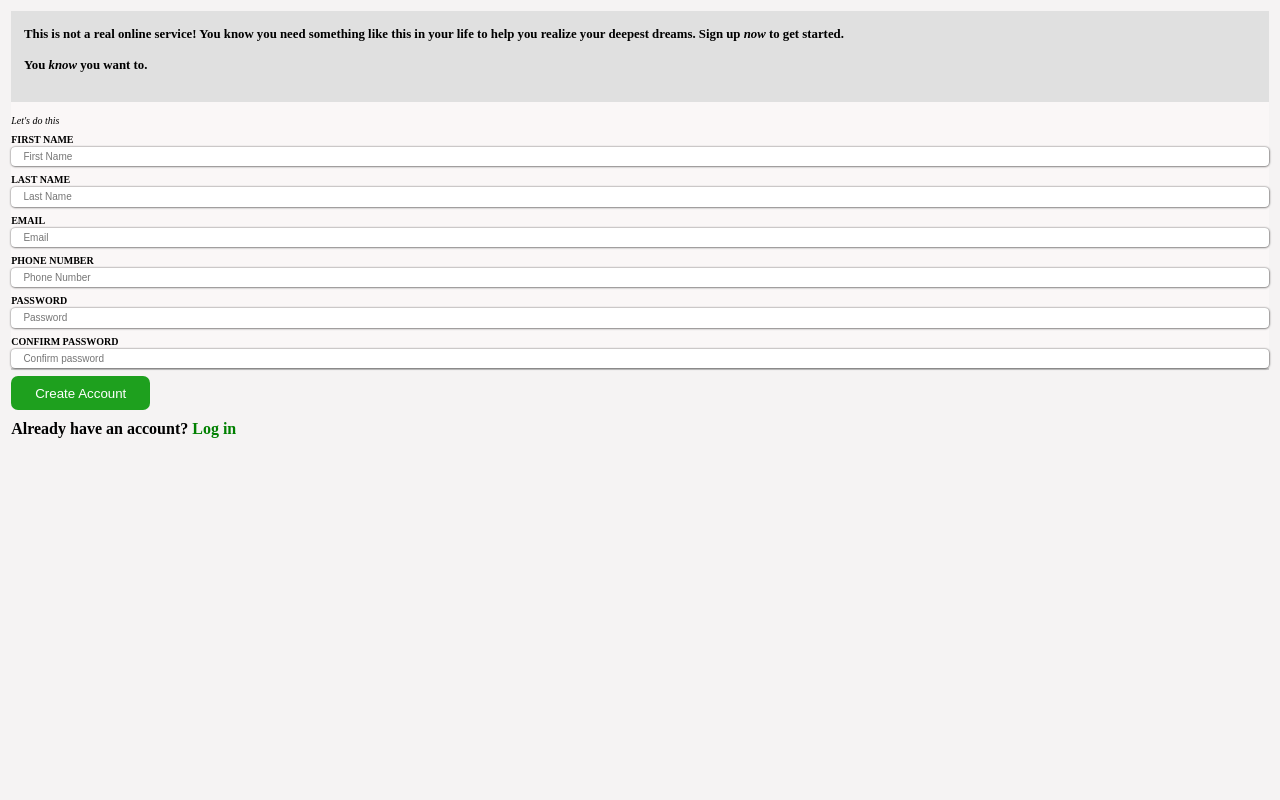
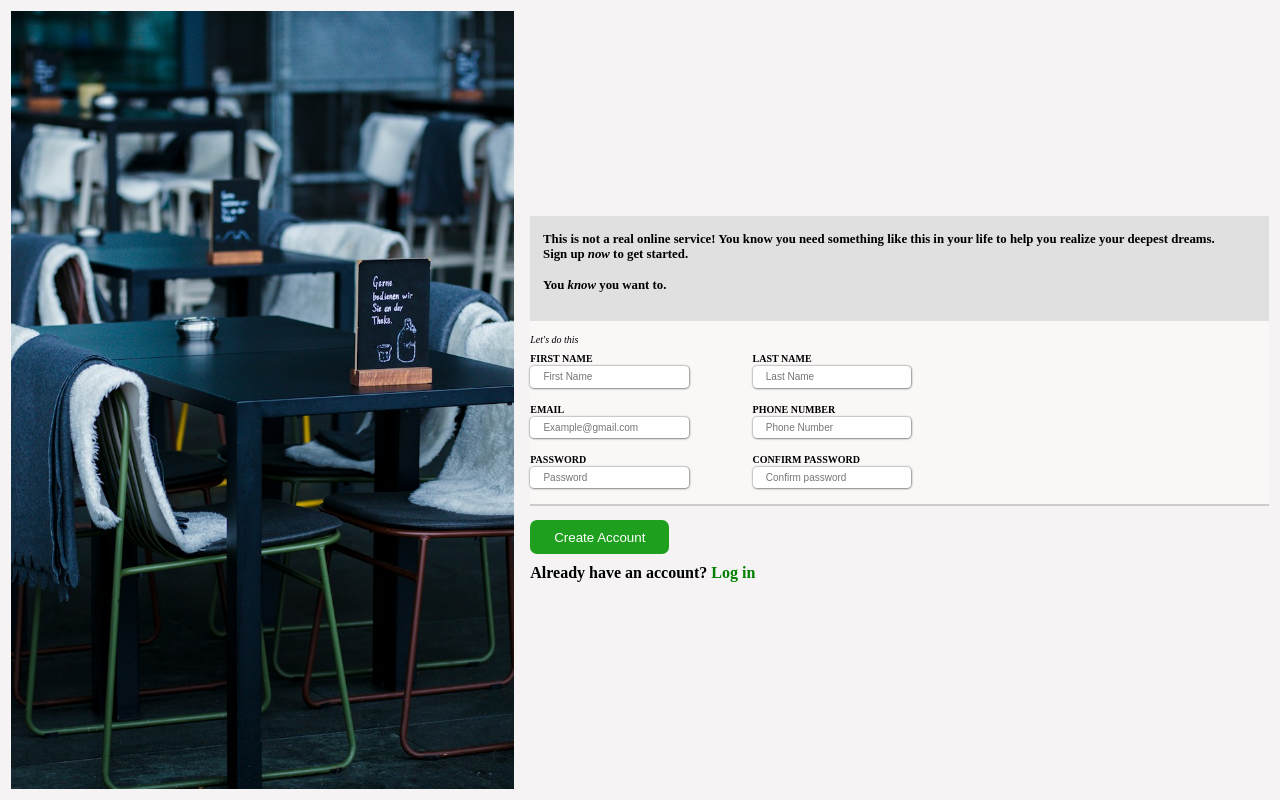
Before and after one commit to Abdulrazak-idris/TOP_singUpPage, a plain HTML site: page index.html in a window 1280 px wide. Drawn offline with Linux system fonts and the light colour scheme.

Commit message:
Added responsiveness

```diff
--- a/index.html
+++ b/index.html
@@ -8,6 +8,13 @@
     <title>Sign-Up Form</title>
 </head>
 <body>
+    <div class="container">
+
+        <div class="aside_background">
+
+        </div>
+
+        <div class="contact_info_container">
             <header class="header">
                 <p class="header-title">
                     This is not a real online service! You know you need something like
@@ -23,6 +30,7 @@
                     <div class="sub-heading">
                         <em>Let's do this</em>
                     </div>
+                    <div class="contact_info">
                         <div class="form_row">
                             <label for="first_name" class="first_name">FIRST NAME</label>
                             <input type="text" id="first_name" placeholder="First Name">
@@ -32,17 +40,21 @@
                             <label for="first_name" class="first_name">LAST NAME</label>
                             <input type="text" id="last_name" placeholder="Last Name">
                         </div>
+                    </div>
 
+                    <div class="contact_info">
                         <div class="form_row">
                             <label for="first_name" class="first_name">EMAIL</label>
-                <input type="email" id="email" placeholder="Email">
+                            <input type="email" id="email" placeholder="Example@gmail.com">
                         </div>
 
                         <div class="form_row">
                             <label for="first_name" class="first_name">PHONE NUMBER</label>
                             <input type="number" id="first_name" placeholder="Phone Number" >
                         </div>
+                    </div>
 
+                    <div class="contact_info">
                         <div class="form_row">
                             <label for="first_name" class="first_name">PASSWORD</label>
                             <input type="password" id="first_name" placeholder="Password">
@@ -54,10 +66,14 @@
                         </div>
                     </div>
 
+                </div>
             </form>
             <button class="btn" type="submit">Create Account</button>
             <p class="login">Already have an account?
                 <a href="#" class="login-title">Log in</a>
             </p>
+        </div>
+    </div>
+
 </body>
 </html>
--- a/style.css
+++ b/style.css
@@ -10,6 +10,28 @@ body {
     scroll-behavior: smooth;
     width: 100%;
     height: 100vh;
+}
+
+.container {
+    display:flex;
+    height: 100%;
+}
+
+.aside_background {
+    display: none;
+    width: 40%;
+    background-image: url('Asset/Images/Form_image_test.jpg');
+    background-size: cover;
+    background-position: center center;
+    background-repeat: no-repeat;
+}
+
+.contact_info_container {
+    display: flex;
+    width: 100%;
+    flex-direction: column;
+    justify-content: center;
+    align-items: flex-start;
 }
 
 .header {
@@ -25,23 +47,26 @@ body {
 
 .form-container {
     background-color: rgb(250, 247, 247);
+    width: 100%;
+    padding: 0.8rem 0 0 0;
+    margin-bottom: 1rem;
     font-size: x-small;
-    padding: 0.8rem 0 0 0;
     box-shadow: 0 2px 0px  #cccccc;
 }
 
 .form-container input {
-    border: 1px solid transparent;
+    border: 2px solid transparent;
     border-radius: 4px;
     box-shadow: 0.2px 0.2px 2px 0.2px rgb(73, 71, 71);
     padding: 0.2rem 0.7rem;
     font-size: x-small;
     outline: none;
-    transition: background-color 0.3s, box-shadow 0.3s;
+    transition: all 0.3s;
 }
 
-.form-container input:invalid {
-    border: 1px solid rgb(248, 44, 44);
+.form-container:has(input:focus) input:not(:valid) {
+    border: 2px solid rgb(248, 44, 44);
+    background-color: rgba(219, 139, 125, 0.952);
  }
 
 .form-container input:hover {
@@ -59,6 +84,7 @@ body {
     font: x-small;
     font-weight: 600;
 }
+
 .form-contents div {
     margin-bottom: 0.5rem;
 }
@@ -86,3 +112,26 @@ body {
     color: green;
     text-decoration: none;
 }
+
+    /* Desktop/tab representation */
+
+@media only screen and (min-width: 600px){
+    .aside_background {
+        display: block;
+    }
+
+    .contact_info {
+        display: flex;
+        gap: 4rem;
+    }
+
+    .contact_info_container {
+        width: 60%;
+        padding-left: 1rem;
+    }
+
+    .header p {
+        margin-right: 2rem;
+    }
+
+}
```
Lines whose indentation alone changed are shown as unchanged.
